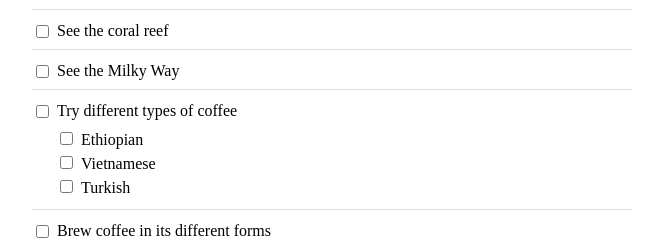
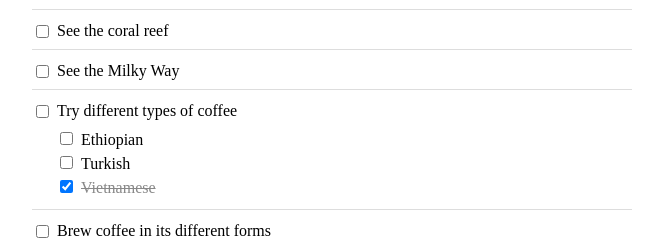
Before and after one commit to karen-weng/website, a React (Vite) app in the folder my-website/: page /personal in a window 1280 px wide. Shown: the part 888-1135 px from the top of the page, without its empty margins (308-971 px from the left). Built offline with nearby package versions, Linux system fonts and the light colour scheme.

Commit message:
subtasks sort

```diff
--- a/my-website/src/components/BucketList.tsx
+++ b/my-website/src/components/BucketList.tsx
@@ -73,7 +73,9 @@ export const BucketList = () => {
             {/* Render Subtasks if Present */}
                 {item.subtasks && (
                 <ul style={{ listStyle: "none", paddingLeft: "24px", marginTop: "8px" }}>
-                {item.subtasks.map(sub => (
+                    {[...item.subtasks]
+                    .sort((a, b) => Number(a.completed) - Number(b.completed))
+                    .map(sub => (
                         <li key={sub.id} style={{ marginBottom: "4px" }}>
                         <input
                             type="checkbox"
--- a/my-website/src/data/bucketList.json
+++ b/my-website/src/data/bucketList.json
@@ -23,7 +23,7 @@
     "completed": false,
     "subtasks": [
       { "id": 19.1, "text": "Ethiopian", "completed": false },
-      { "id": 19.2, "text": "Vietnamese", "completed": false },
+      { "id": 19.2, "text": "Vietnamese", "completed": true },
       { "id": 19.3, "text": "Turkish", "completed": false }
     ]
   },
```
Lines whose indentation alone changed are shown as unchanged.
